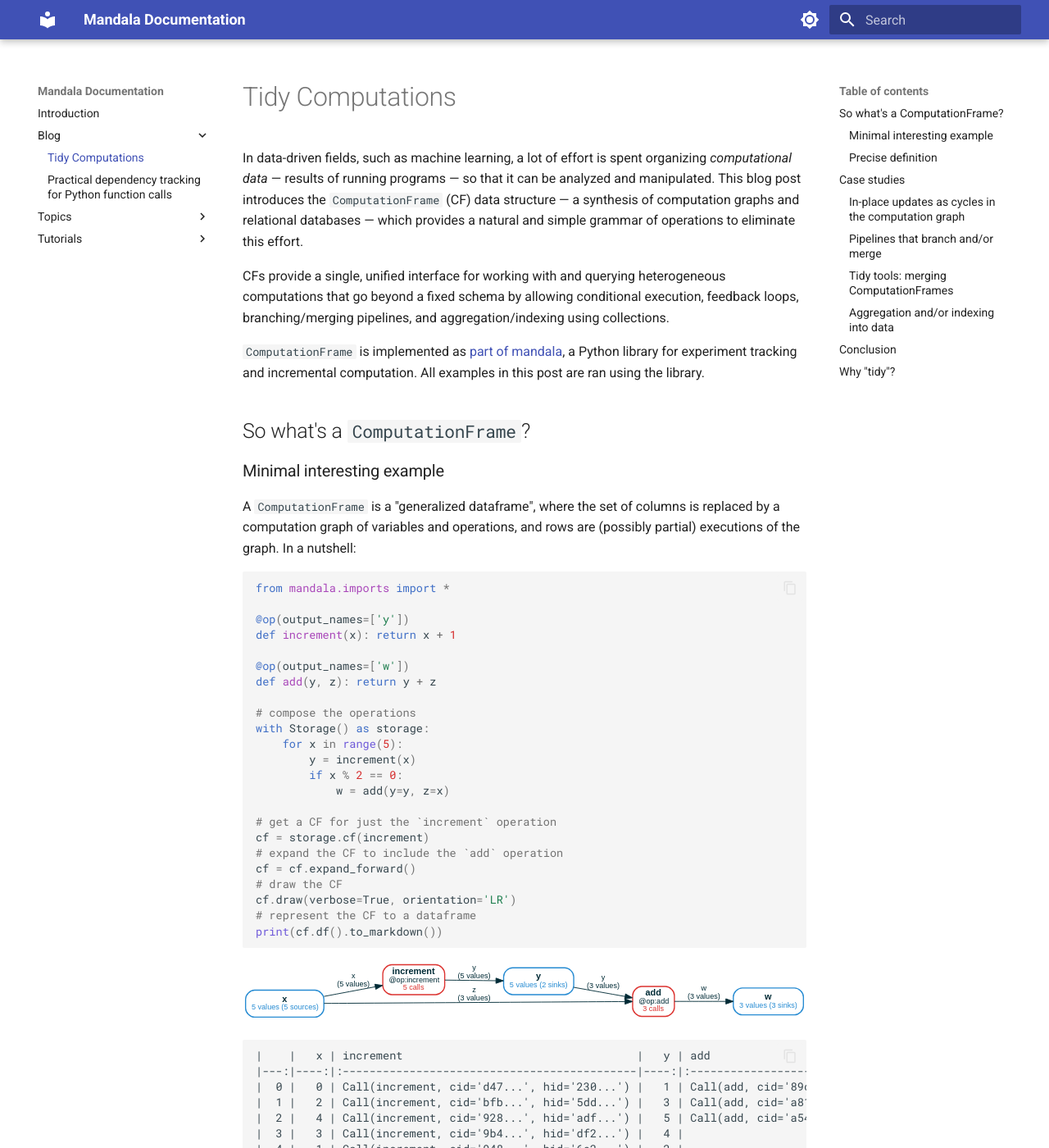
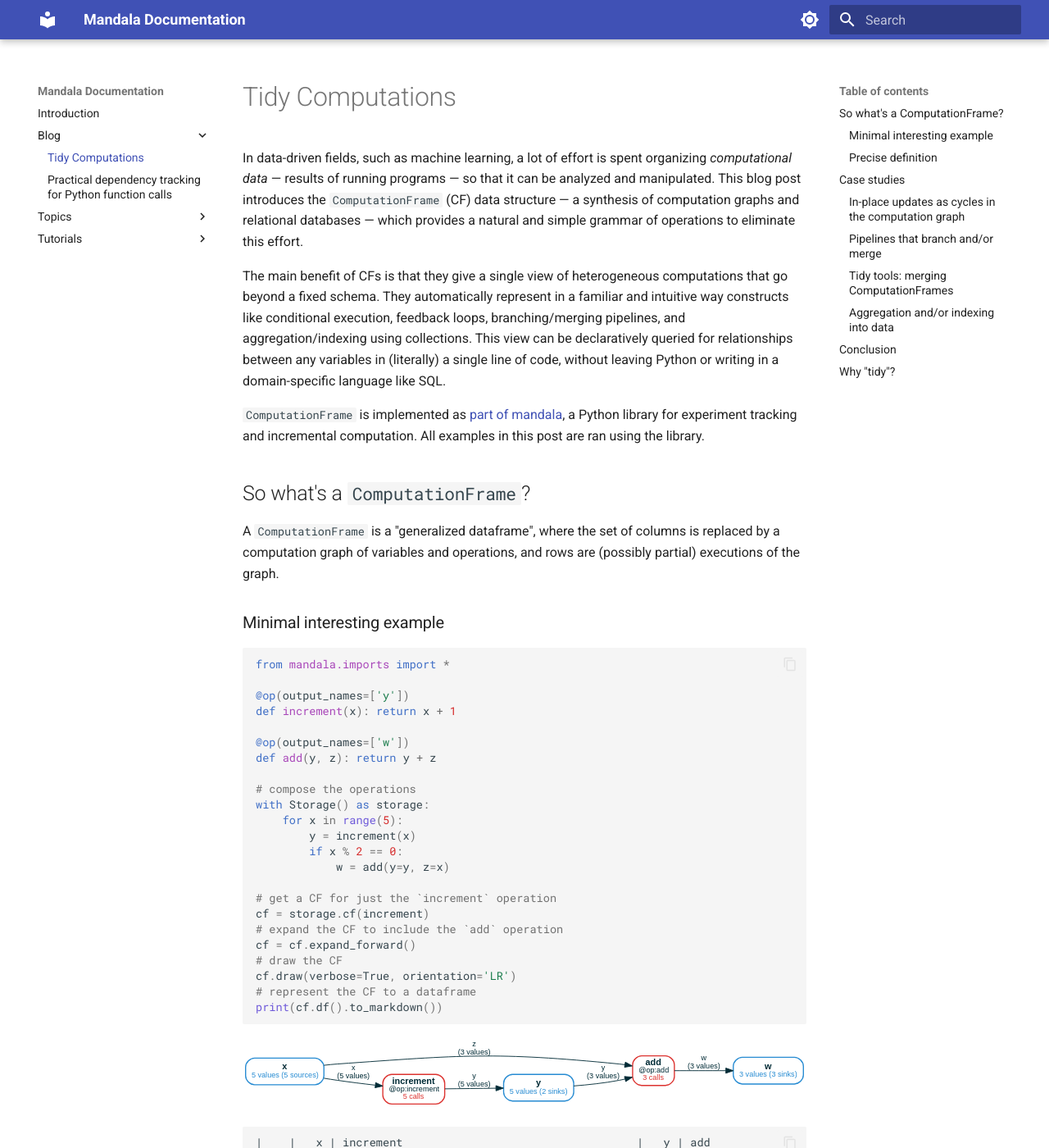
Before and after one commit to amakelov/mandala, an MkDocs documentation site: the page built from docs/docs/blog/cf.md, in a window 1280 px wide and 1400 px high. Shown: the whole window at 82% size. Built offline with MkDocs 1.6.1 and Material for MkDocs 9.7.7, drawn with Linux system fonts in a browser that asks for light colours; some of the changed text lies outside the part shown.

Commit message:
improve intro

````diff
--- a/docs/docs/blog/cf.md
+++ b/docs/docs/blog/cf.md
@@ -7,10 +7,13 @@
 and relational databases &mdash; which provides a natural and simple grammar of
 operations to eliminate this effort.
 
-CFs provide a single, unified interface for working with and querying
-heterogeneous computations that go beyond a fixed schema by allowing conditional
-execution, feedback loops, branching/merging pipelines, and aggregation/indexing
-using collections.
+The main benefit of CFs is that they give a single view of heterogeneous
+computations that go beyond a fixed schema. They automatically represent in a
+familiar and intuitive way constructs like conditional execution, feedback
+loops, branching/merging pipelines, and aggregation/indexing using collections.
+This view can be declaratively queried for relationships between any variables
+in (literally) a single line of code, without leaving Python or writing in a
+domain-specific language like SQL.
 
 `ComputationFrame` is implemented as [part
 of](https://amakelov.github.io/mandala/topics/03_cf/)
@@ -20,11 +23,11 @@
 
 
 ## So what's a `ComputationFrame`?
+A `ComputationFrame` is a "generalized dataframe", where the set of columns is
+replaced by a computation graph of variables and operations, and rows are
+(possibly partial) executions of the graph.
 
 ### Minimal interesting example
-A `ComputationFrame` is a "generalized dataframe", where the set of columns is
-replaced by a computation graph of variables and operations, and rows are
-(possibly partial) executions of the graph. In a nutshell:
 
 
 ```python
@@ -62,10 +65,10 @@
     |    |   x | increment                                   |   y | add                                   |   w |
     |---:|----:|:--------------------------------------------|----:|:--------------------------------------|----:|
     |  0 |   0 | Call(increment, cid='d47...', hid='230...') |   1 | Call(add, cid='89c...', hid='247...') |   1 |
-    |  1 |   2 | Call(increment, cid='bfb...', hid='5dd...') |   3 | Call(add, cid='a81...', hid='626...') |   5 |
-    |  2 |   4 | Call(increment, cid='928...', hid='adf...') |   5 | Call(add, cid='a54...', hid='deb...') |   9 |
+    |  1 |   4 | Call(increment, cid='928...', hid='adf...') |   5 | Call(add, cid='a54...', hid='deb...') |   9 |
+    |  2 |   1 | Call(increment, cid='948...', hid='6e2...') |   2 |                                       | nan |
     |  3 |   3 | Call(increment, cid='9b4...', hid='df2...') |   4 |                                       | nan |
-    |  4 |   1 | Call(increment, cid='948...', hid='6e2...') |   2 |                                       | nan |
+    |  4 |   2 | Call(increment, cid='bfb...', hid='5dd...') |   3 | Call(add, cid='a81...', hid='626...') |   5 |
 
 
 This small example illustrates the main components of the CF workflow:
@@ -244,9 +247,9 @@
 
     |    |   accuracy | scale_data                                   | train_svc                                   | train_random_forest                                   |
     |---:|-----------:|:---------------------------------------------|:--------------------------------------------|:------------------------------------------------------|
-    |  1 |      0.915 | Call(scale_data, cid='09f...', hid='d6b...') |                                             | Call(train_random_forest, cid='e26...', hid='c42...') |
-    |  3 |      0.885 |                                              |                                             | Call(train_random_forest, cid='519...', hid='997...') |
-    |  0 |      0.82  |                                              | Call(train_svc, cid='ddf...', hid='6a0...') |                                                       |
+    |  3 |      0.915 | Call(scale_data, cid='09f...', hid='d6b...') |                                             | Call(train_random_forest, cid='e26...', hid='c42...') |
+    |  0 |      0.885 |                                              |                                             | Call(train_random_forest, cid='519...', hid='997...') |
+    |  1 |      0.82  |                                              | Call(train_svc, cid='ddf...', hid='6a0...') |                                                       |
     |  2 |      0.82  | Call(scale_data, cid='09f...', hid='d6b...') | Call(train_svc, cid='6f4...', hid='7d9...') |                                                       |
 
 
@@ -358,20 +361,20 @@
 
     |    | n_estimators                 | kernel                                     |   accuracy |
     |---:|:-----------------------------|:-------------------------------------------|-----------:|
-    |  0 | 5                            |                                            |      0.915 |
-    | 12 |                              | rbf                                        |      0.915 |
-    | 13 |                              | rbf                                        |      0.91  |
-    |  8 | 20                           |                                            |      0.9   |
-    |  9 | 10                           |                                            |      0.9   |
+    |  5 | 5                            |                                            |      0.915 |
+    |  7 |                              | rbf                                        |      0.915 |
+    |  8 |                              | rbf                                        |      0.91  |
+    |  1 | 10                           |                                            |      0.9   |
+    |  4 | 20                           |                                            |      0.9   |
     | 10 | 10                           |                                            |      0.9   |
-    | 11 | 20                           |                                            |      0.9   |
-    |  4 | ValueCollection([20, 10, 5]) | ValueCollection(['linear', 'rbf', 'poly']) |      0.895 |
-    |  6 | ValueCollection([20, 10, 5]) | ValueCollection(['linear', 'rbf', 'poly']) |      0.895 |
-    |  5 | 5                            |                                            |      0.885 |
-    |  3 |                              | poly                                       |      0.835 |
-    |  1 |                              | linear                                     |      0.82  |
-    |  2 |                              | poly                                       |      0.82  |
-    |  7 |                              | linear                                     |      0.82  |
+    | 13 | 20                           |                                            |      0.9   |
+    |  3 | ValueCollection([20, 10, 5]) | ValueCollection(['linear', 'rbf', 'poly']) |      0.895 |
+    | 11 | ValueCollection([20, 10, 5]) | ValueCollection(['linear', 'rbf', 'poly']) |      0.895 |
+    |  6 | 5                            |                                            |      0.885 |
+    | 12 |                              | poly                                       |      0.835 |
+    |  0 |                              | linear                                     |      0.82  |
+    |  2 |                              | linear                                     |      0.82  |
+    |  9 |                              | poly                                       |      0.82  |
 
 
 Columns where `n_estimators` is `None` correspond to the SVC models, and columns
````
Also changed, not shown: docs/docs/blog/cf_files/cf_10_0.svg, docs/docs/blog/cf_files/cf_14_0.svg, docs/docs/blog/cf_files/cf_21_0.svg, docs/docs/blog/cf_files/cf_24_0.svg, docs/docs/blog/cf_files/cf_2_0.svg, docs_source/blog/cf.ipynb.
